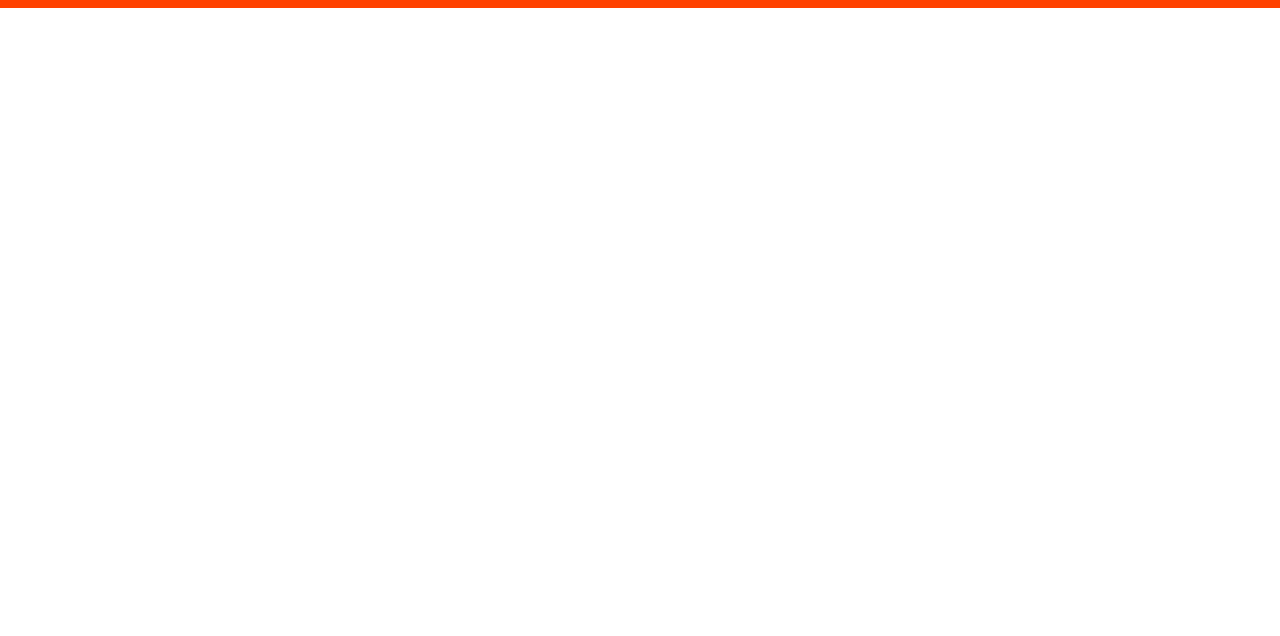
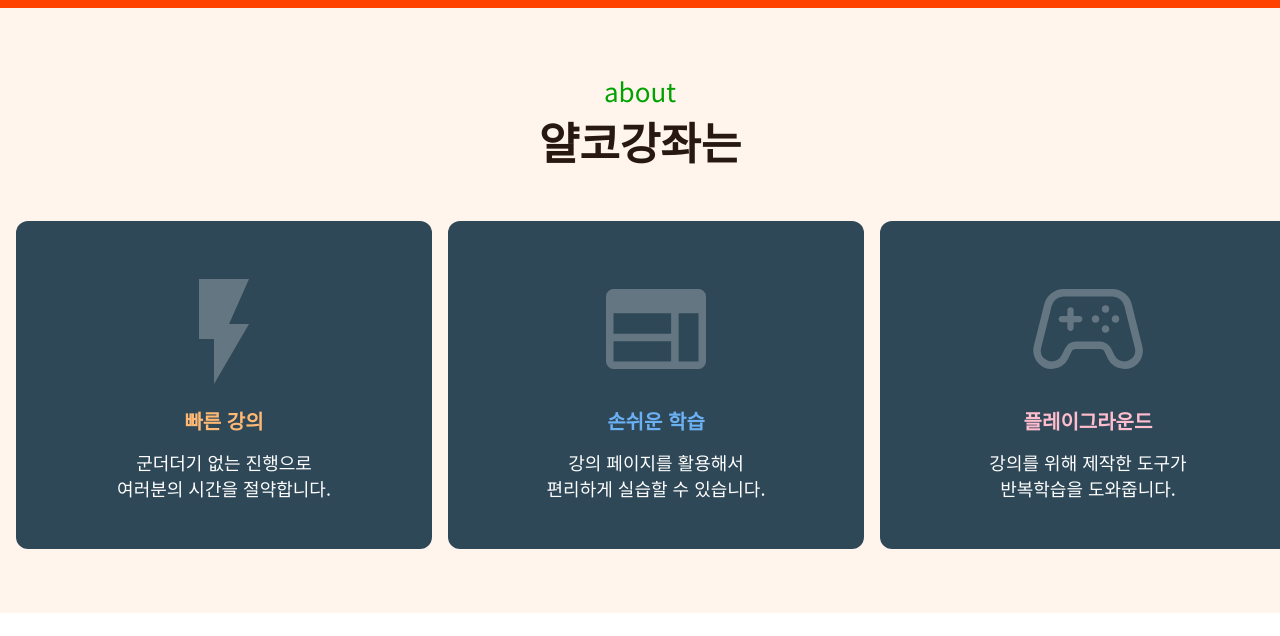
Before and after one commit to doxmt/05-practice, a plain HTML site: page index.html in a window 1280 px wide. Shown: the part 564-1200 px from the top of the page. Drawn offline with Linux system fonts and the light colour scheme; a web font is replaced by a local one.

Commit message:
main과 about

```diff
--- a/index.html
+++ b/index.html
@@ -50,6 +50,55 @@
   </nav>
 </header>
 
+<main>
+
+  <section id="about" class="section">
+    <header class="section__header">
+      <strong class="section__tag">
+        about
+      </strong>
+      <h1 class="section__title">
+        얄코강좌는
+      </h1>
+    </header>
+
+    <div class="about">
+      <div class="about__card">
+        <img class="about__icon" src="./images/about_1.svg" alt="">
+        <h2 class="about__title _1">
+          빠른 강의
+        </h2>
+        <p class="about__text">
+          군더더기 없는 진행으로 <br>
+          여러분의 시간을 절약합니다.
+        </p>
+      </div>
+      <div class="about__card">
+        <img class="about__icon" src="./images/about_2.svg" alt="">
+        <h2 class="about__title _2">
+          손쉬운 학습
+        </h2>
+        <p class="about__text">
+          강의 페이지를 활용해서 <br>
+          편리하게 실습할 수 있습니다.
+        </p>
+      </div>
+      <div class="about__card">
+        <img class="about__icon" src="./images/about_3.svg" alt="">
+        <h2 class="about__title _3">
+          플레이그라운드
+        </h2>
+        <p class="about__text">
+          강의를 위해 제작한 도구가 <br>
+          반복학습을 도와줍니다.
+        </p>
+      </div>
+    </div>
+
+  </section>
+
+</main>
+
 
 </body>
 </html>
--- a/styles/3-main.css
+++ b/styles/3-main.css
@@ -1,2 +1,22 @@
+.section {
+  padding: 64px 16px;
+  text-align: center;
+}
+
+.section__tag {
+  font-size: var(--font-size-tag);
+  color: var(--color-sub);
+}
+
+.section__title {
+  font-size: var(--font-size-title);
+  color: var(--color-text);
+  font-weight: bold;
+}
+
 @media (min-width: 769px) {
+  main {
+    display: grid;
+    grid-template-columns: 1fr 1fr;
+  }
 }
--- a/styles/4-about.css
+++ b/styles/4-about.css
@@ -1,5 +1,92 @@
+/* 섹션 설정 */
+#about {
+  background-color: var(--color-light-bg);
+}
+
+/* 카드들 레이아웃 */
+.about {
+  display: inline-flex;
+  gap: 1em;
+  margin-top: 48px;
+}
+
+/* 카드와 아이콘 */
+.about__card {
+  padding: 48px;
+  text-align: center;
+  color: white;
+  background-color: var(--color-dark);
+  border-radius: 12px;
+}
+
+.about__icon {
+  width: 120px;
+  opacity: 0.25;
+}
+
+/* 카드 안의 텍스트 */
+.about__title {
+  margin-top: 0.6em;
+  font-size: var(--font-size-larger);
+  font-weight: bold;
+}
+
+.about__title._1{
+  color: #ffb974;
+}
+.about__title._2{
+  color: #6bb0f3;
+}
+.about__title._3{
+  color: #ffbdce;
+}
+
+.about__text{
+  margin-top: 0.8em;
+  font-size: var(--font-size-text);
+}
+
+
+
+
 @media (max-width: 768px) {
+  .about {
+    flex-direction: column;
+    width: 100%;
+  }
 }
 
 @media (min-width: 769px) {
+  #about{
+    grid-column: 1 / -1;
+  }
+  .about__card {
+    position: relative;
+    width: 320px;
+    cursor: pointer;
+    transition: all 350ms;
+  }
+  /* 영역에 마우스 오버시 해당 카드 외 축소 */
+  .about:hover .about__card:not(:hover) {
+    transform: scale(0.9);
+  }
+
+  /* 흐림필터 */
+  .about:hover .about__card:not(:hover)::after{
+    content: '';
+    position: absolute;
+    top: 0;
+    left: 0;
+    width: 100%;
+    height: 100%;
+    -webkit-backdrop-filter: blur(2px);
+    backdrop-filter: blur(2px);
+
+  }
+  .about__card:hover{
+    transform: scale(1.04);
+  }
+  .about__card:hover .about__icon{
+    opacity: 1;
+  }
 }
```
